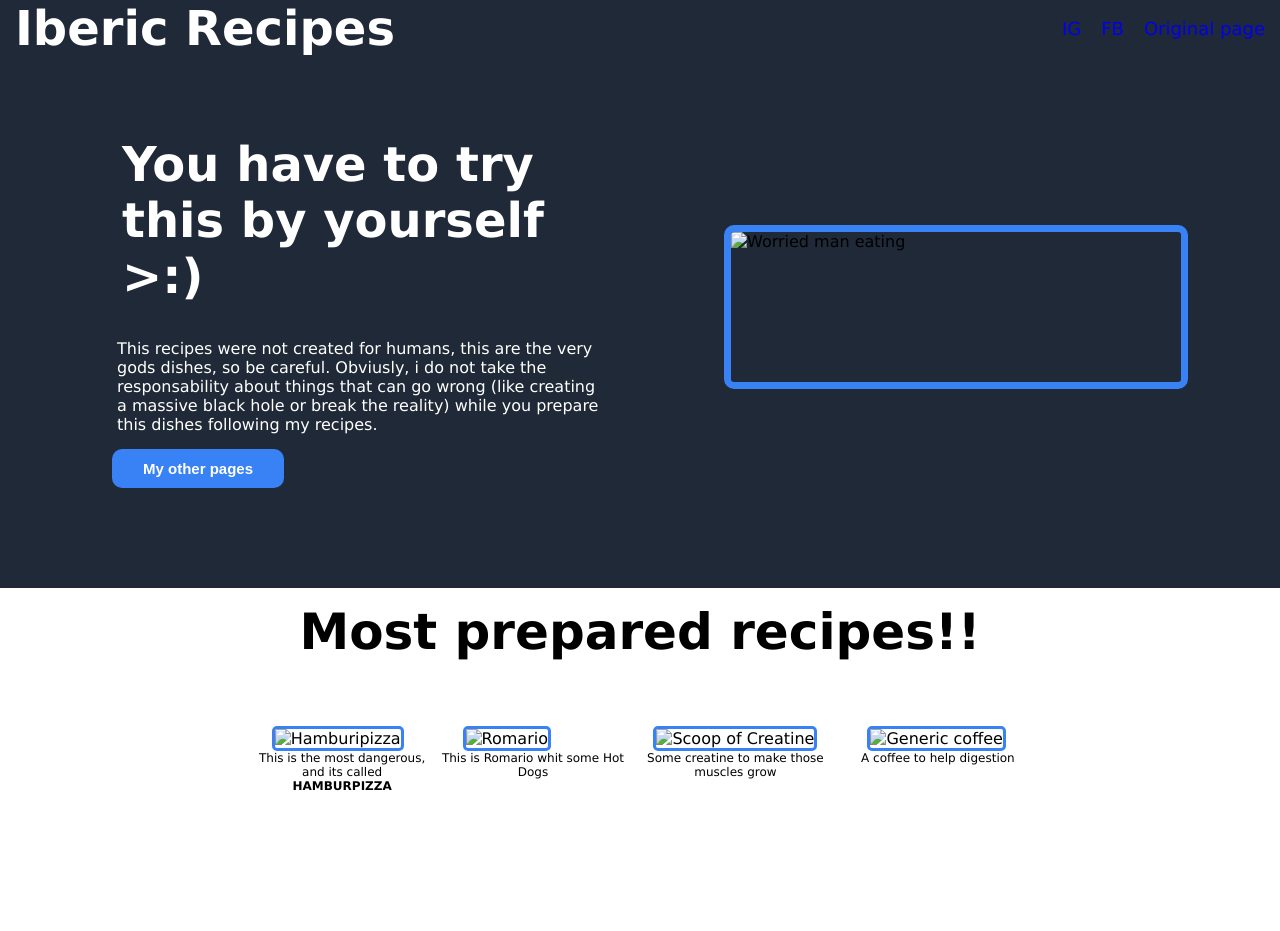
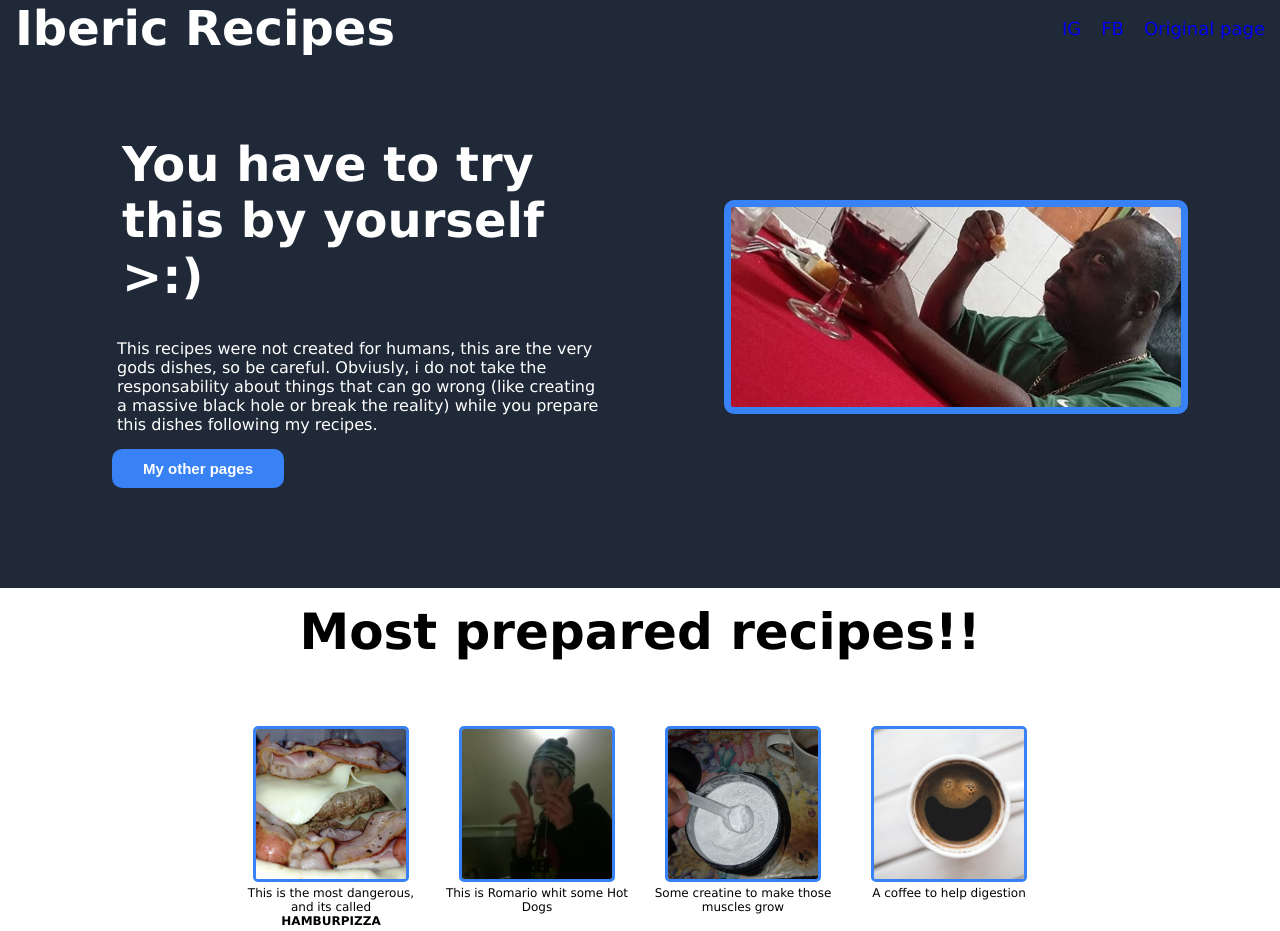
Before and after one commit to BryanDeWitt/landing-page, a plain HTML site: page index.html in a window 1280 px wide. Shown: the top 931 px of the page. Drawn offline with Linux system fonts and the light colour scheme; the site is published under a folder, as on GitHub Pages, so addresses that start at the root find nothing.

Commit message:
image bug path fixed

```diff
--- a/index.html
+++ b/index.html
@@ -33,7 +33,7 @@
         </div>
 
         <div class="image-container">
-            <img src="/images/eating-meme.png" alt="Worried man eating">
+            <img src="./images/eating-meme.png" alt="Worried man eating">
         </div>
         </div>
         <div class="recipe-photos-container">
@@ -41,10 +41,10 @@
                 <h1>Most prepared recipes!!</h1>
             </div>
             <div class="images-of-recipes">
-            <figure><img class="img" src="/images/hamburpizza-dentro2.jpeg" alt="Hamburipizza"><figcaption> This is the most dangerous, and its called <strong>HAMBURPIZZA</strong> </figcaption></figure>
-            <figure><img class="img" src="/images/franfurters.jpeg" alt="Romario"><figcaption> This is Romario whit some Hot Dogs</figcaption></figure>
-            <figure><img class="img" src="/images/creatine.jpeg" alt="Scoop of Creatine"><figcaption> Some creatine to make those muscles grow</figcaption></figure>
-            <figure><img class="img" src="/images/coffee.jpg" alt="Generic coffee"><figcaption>A coffee to help digestion</figcaption></figure>
+            <figure><img class="img" src="./images/hamburpizza-dentro2.jpeg" alt="Hamburipizza"><figcaption> This is the most dangerous, and its called <strong>HAMBURPIZZA</strong> </figcaption></figure>
+            <figure><img class="img" src="./images/franfurters.jpeg" alt="Romario"><figcaption> This is Romario whit some Hot Dogs</figcaption></figure>
+            <figure><img class="img" src="./images/creatine.jpeg" alt="Scoop of Creatine"><figcaption> Some creatine to make those muscles grow</figcaption></figure>
+            <figure><img class="img" src="./images/coffee.jpg" alt="Generic coffee"><figcaption>A coffee to help digestion</figcaption></figure>
         </div>
             </div>
 
```
